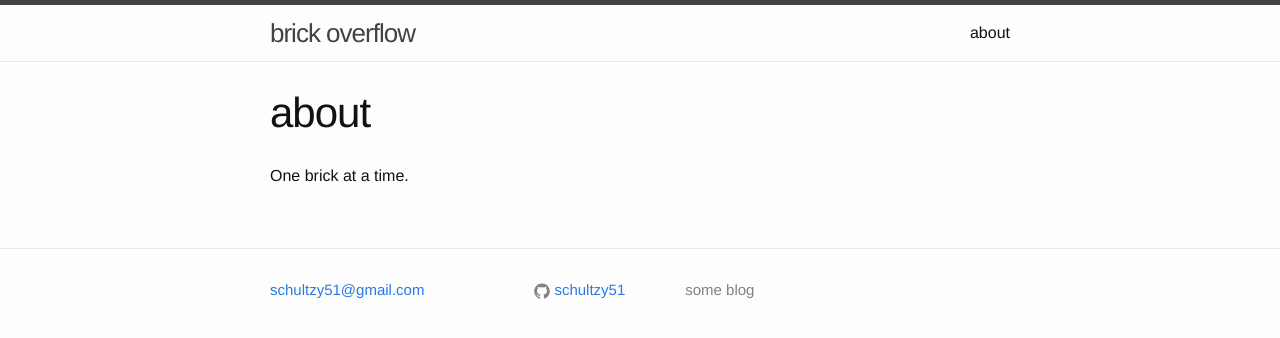
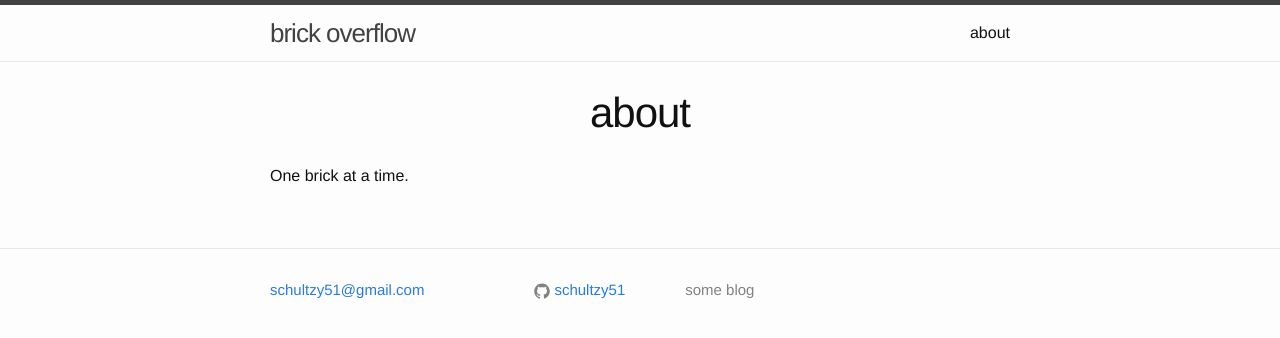
Before and after one commit to schultzy51/schultzy51.github.io, a Jekyll site: the page built from about.md, in a window 1280 px wide. Shown: the top 338 px of the page. Built offline with Jekyll 4.4.1, drawn with Linux system fonts in a browser that asks for light colours.

Commit message:
Center align the post title
Also, set timezone and disable future and draft posts

```diff
--- a/_config.yml
+++ b/_config.yml
@@ -13,6 +13,9 @@ description: > # this means to ignore newlines until "baseurl:"
 baseurl: "" # the subpath of your site, e.g. /blog
 url: "http://blog.ksdev.io" # the base hostname & protocol for your site
 permalink: /:year/:month/:day/:title/
+timezone: America/Chicago
+show_drafts: false
+future: false
 paginate: 6
 paginate_path: "/page/:num/"
 github_username:  schultzy51
--- a/_sass/_layout.scss
+++ b/_sass/_layout.scss
@@ -230,6 +230,7 @@
     font-size: 42px;
     letter-spacing: -1px;
     line-height: 1;
+    text-align: center;
 
     @include media-query($on-laptop) {
         font-size: 36px;
```
